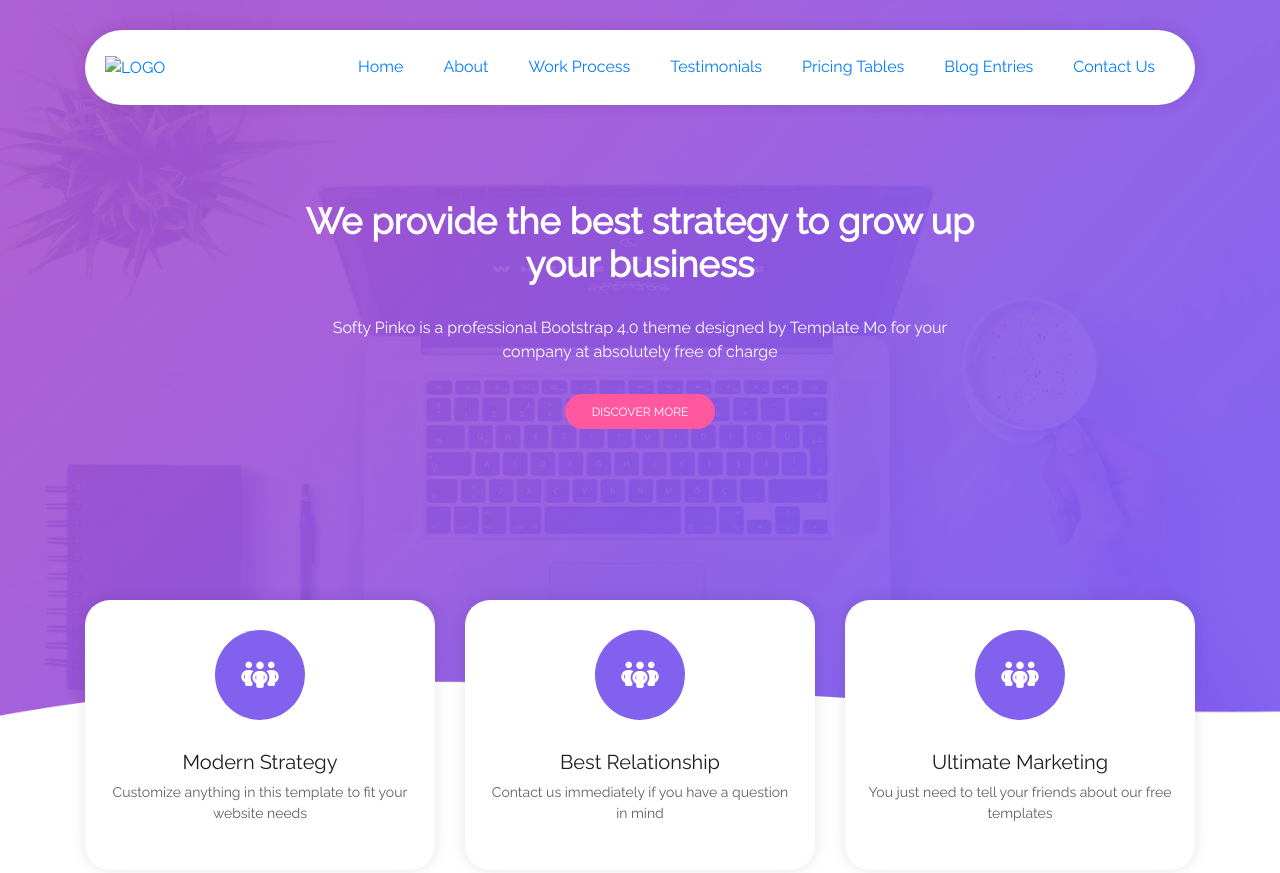
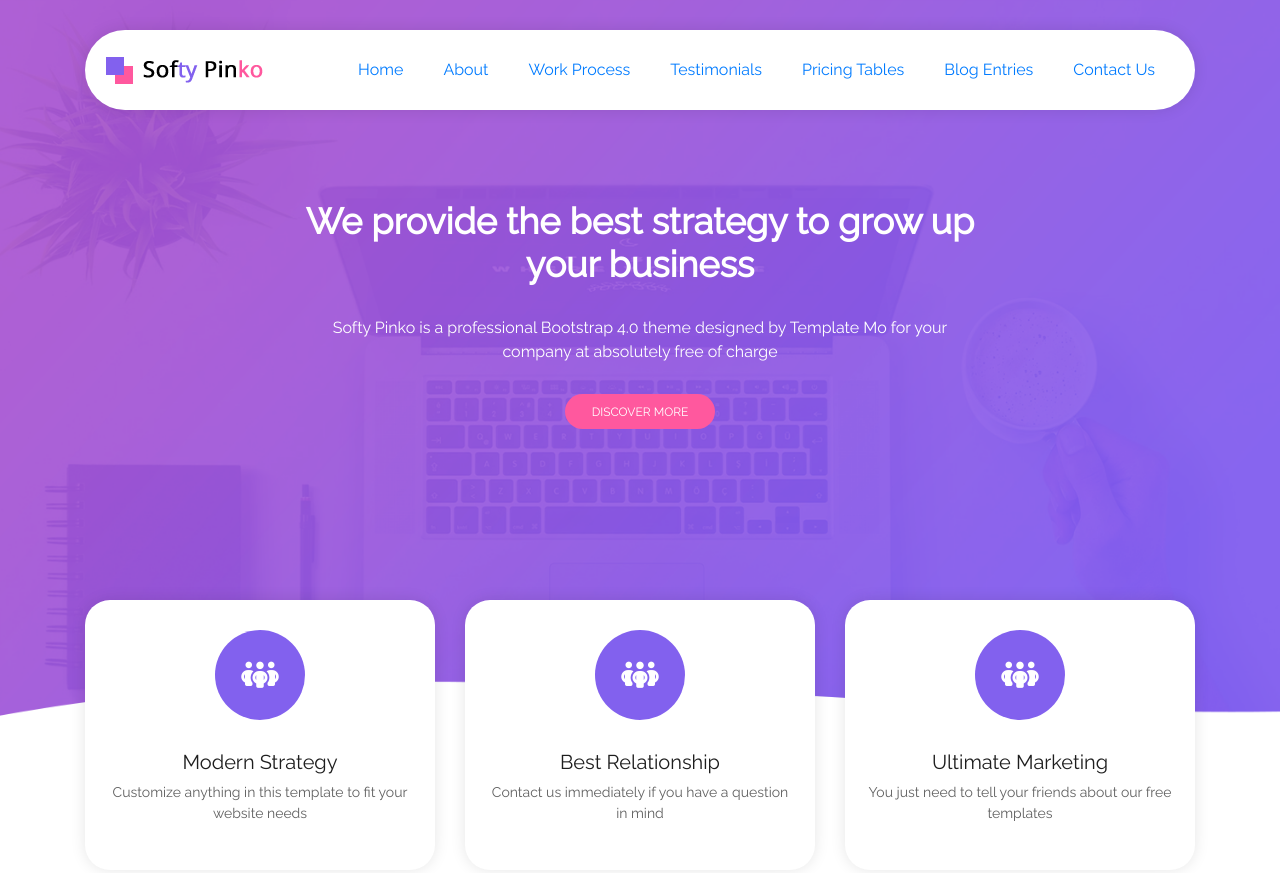
Before and after one commit to hieucoder2k11/project-mini-2, a plain HTML site: page index.html in a window 1280 px wide. Shown: the top 873 px of the page. Drawn offline with nearby package versions, Linux system fonts and the light colour scheme.

Commit message:
motify css2

```diff
--- a/index.html
+++ b/index.html
@@ -24,7 +24,7 @@
                     <div class="inner-wrap">
                         <div class="header-logo">
                             <a href="#">
-                                <img src="/project-mini-2/images/logo.png" alt="LOGO">
+                                <img src="./assets/images/logo.png" alt="LOGO">
                             </a>
                         </div>
                         <div class="header-menu">
```
